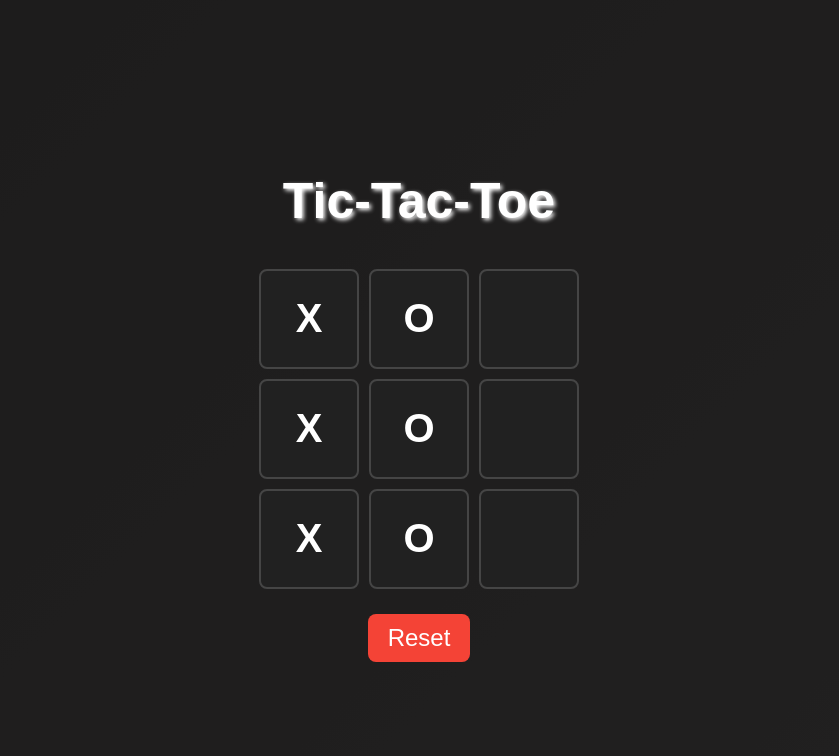
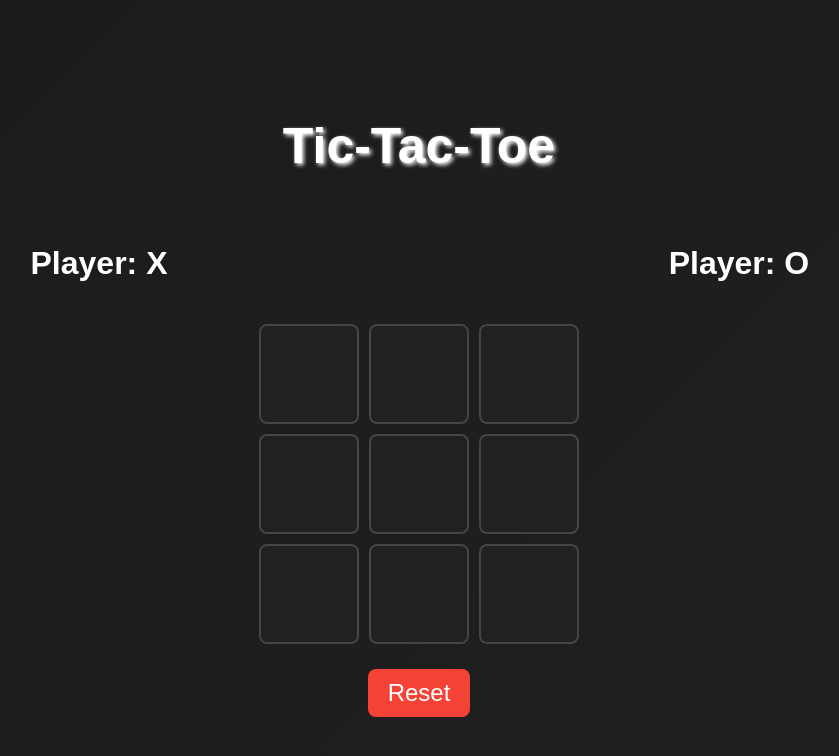
Before and after one commit to aymankhan555/React, a React (Vite) app in the folder Tic-Tac-Toe/: page / in a window 1280 px wide. Shown: the top 756 px of the page, without its empty margins (221-1060 px from the left). Built offline with nearby package versions, Linux system fonts and the light colour scheme.

Commit message:
added functionality

```diff
--- a/Tic-Tac-Toe/src/TicTacToe.jsx
+++ b/Tic-Tac-Toe/src/TicTacToe.jsx
@@ -1,31 +1,93 @@
+import React, { useState, useEffect } from "react";
+function TicTacToe() {
 
-function TicTacToe() {
-    let board=["X","O","","X","O","","X","O",""];
+	const [board, setBoard] = useState(['', '', '', '', '', '', '', '', '']);
+	const [currentMove, setCurrentMove] = useState('O');
+
+	const [moveX, setMoveX] = useState('Player: X');
+	const [moveO, setMoveO] = useState('Player: O');
+	useEffect(() => {
+		console.log(board);
+		checkWinner();
+		setCurrentMove(currentMove === 'X' ? 'O' : 'X');
+	}, [board]);
+
+	function handleMoves(index) {
+		const newBoard = [...board];
+		newBoard[index] = currentMove;
+		setBoard(newBoard);
 
 
+
+	}
+
+
+	function checkWinner() {
+		const winningCombinations = [
+			[0, 1, 2], [3, 4, 5], [6, 7, 8], // Horizontal
+			[0, 3, 6], [1, 4, 7], [2, 5, 8], // Vertical
+			[0, 4, 8], [2, 4, 6] // Diagonal
+		];
+		winningCombinations.forEach(combo => {
+			const [a, b, c] = combo;
+
+			if (board[a] && board[a] === board[b] && board[b] === board[c]) {
+				showResult();
+
+			}
+
+		});
+	}
+	function showResult() {
+		if (currentMove == 'X') {
+			setMoveX('WINNER');
+		}
+		else {
+			setMoveO('Winner');
+		}
+		document.querySelectorAll('.moves').forEach(button=>{
+			button.disabled=true;
+		});
+	}
+
+	function reset() {
+		setBoard(['', '', '', '', '', '', '', '', '']);
+		setCurrentMove('O');
+		setMoveX('Player: X');
+		setMoveO('Player: O');
+	}
 	return (
 		<div className="container">
 			<h1>Tic-Tac-Toe</h1>
+			<div className="info">
+				<h2>{moveX} </h2>
+				<h2>{moveO}</h2>
+			</div>
 			<div className="row">
-                {board.slice(0,3).map((object,index)=>(
+				{board.slice(0, 3).map((object, index) => (
 					<button key={index} className="moves"
-                    disabled={object!==""}>{object}</button>
+						disabled={object !== ''}
+						onClick={() => handleMoves(index)}>{object}</button>
 				))}
 			</div>
 			<div className="row">
-                {board.slice(3,6).map((object,index)=>(
-                    <button key={index+6} className="moves"
-                    disabled={object!==""}>{object}</button>
+				{board.slice(3, 6).map((object, index) => (
+					<button key={index + 3} className="moves"
+						disabled={object !== ''}
+						onClick={() => handleMoves(index + 3)}
+					>{object}</button>
 				))}
 			</div>
 			<div className="row">
-                {board.slice(6,9).map((object,index)=>(
-                    <button key={index+6} className="moves"
-                    disabled={object!=""}>{object}</button>
+				{board.slice(6, 9).map((object, index) => (
+					<button key={index + 6} className="moves"
+						disabled={object != ''}
+						onClick={() => handleMoves(index + 6)}
+					>{object}</button>
 				))}
 			</div>
 
-            <button className="reset-button">Reset</button>
+			<button className="reset-button" onClick={reset}>Reset</button>
 
 		</div>
 	);
--- a/Tic-Tac-Toe/src/index.css
+++ b/Tic-Tac-Toe/src/index.css
@@ -77,3 +77,16 @@ h1{
   justify-content: center;
 
 }
+.info {
+  display: flex;
+  justify-content: space-between;
+  width: 100%;
+  padding: 10px 20px;
+}
+
+.info h2{
+  text-align: center;
+  flex: 1;
+  color:white;
+  font-size: 2em;
+}
```
Lines whose indentation alone changed are shown as unchanged.
